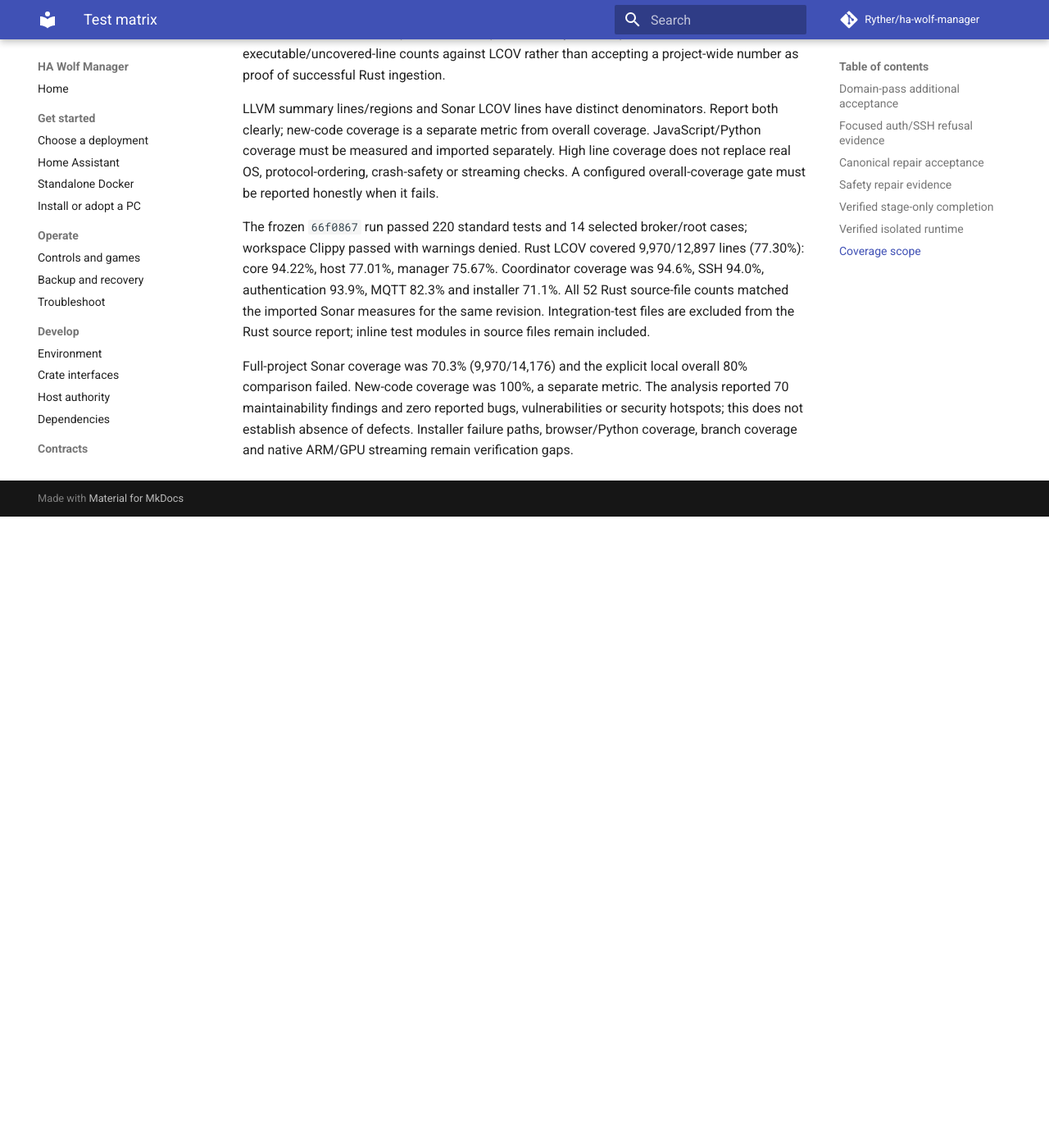
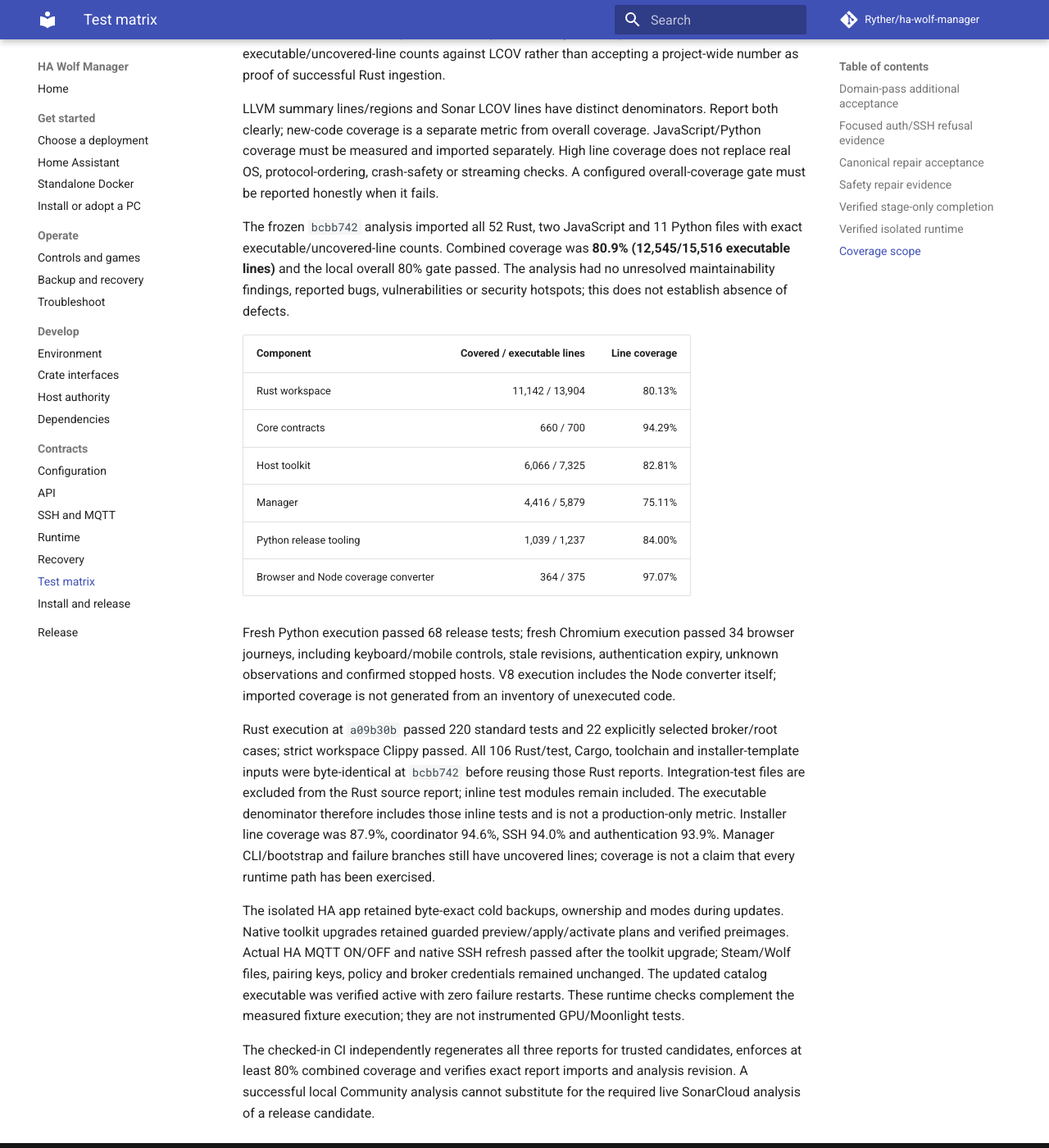
Before and after one commit to Ryther/ha-wolf-manager, an MkDocs documentation site: the page built from docs/contracts/test-matrix.md, in a window 1280 px wide and 1400 px high, scrolled down 4154 px. Shown: the whole window at 82% size. Built offline with MkDocs 1.6.1 and Material for MkDocs 9.7.7, drawn with Linux system fonts in a browser that asks for light colours; comment, search, counter and statistics services are not loaded; before the commit the page ends 4784 px from its top, so only the background shows below that.

Commit message:
docs(validation): publish measured coverage and native interface captures

```diff
--- a/docs/contracts/test-matrix.md
+++ b/docs/contracts/test-matrix.md
@@ -90,17 +90,46 @@
 streaming checks. A configured overall-coverage gate must be reported honestly
 when it fails.
 
-The frozen `66f0867` run passed 220 standard tests and 14 selected
-broker/root cases; workspace Clippy passed with warnings denied. Rust LCOV
-covered 9,970/12,897 lines (77.30%): core 94.22%, host 77.01%, manager 75.67%.
-Coordinator coverage was 94.6%, SSH 94.0%, authentication 93.9%, MQTT 82.3%
-and installer 71.1%. All 52 Rust source-file counts matched the imported
-Sonar measures for the same revision. Integration-test files are excluded
-from the Rust source report; inline test modules in source files remain included.
+The frozen `bcbb742` analysis imported all 52 Rust, two JavaScript and 11 Python
+files with exact executable/uncovered-line counts. Combined coverage was
+**80.9% (12,545/15,516 executable lines)** and the local overall 80% gate passed.
+The analysis had no unresolved maintainability findings, reported bugs,
+vulnerabilities or security hotspots; this does not establish absence of defects.
 
-Full-project Sonar coverage was 70.3% (9,970/14,176) and the explicit local
-overall 80% comparison failed. New-code coverage was 100%, a separate metric.
-The analysis reported 70 maintainability findings and zero reported bugs,
-vulnerabilities or security hotspots; this does not establish absence of defects.
-Installer failure paths, browser/Python coverage, branch coverage and native
-ARM/GPU streaming remain verification gaps.
+| Component | Covered / executable lines | Line coverage |
+| --- | ---: | ---: |
+| Rust workspace | 11,142 / 13,904 | 80.13% |
+| Core contracts | 660 / 700 | 94.29% |
+| Host toolkit | 6,066 / 7,325 | 82.81% |
+| Manager | 4,416 / 5,879 | 75.11% |
+| Python release tooling | 1,039 / 1,237 | 84.00% |
+| Browser and Node coverage converter | 364 / 375 | 97.07% |
+
+Fresh Python execution passed 68 release tests; fresh Chromium execution passed
+34 browser journeys, including keyboard/mobile controls, stale revisions,
+authentication expiry, unknown observations and confirmed stopped hosts. V8
+execution includes the Node converter itself; imported coverage is not generated
+from an inventory of unexecuted code.
+
+Rust execution at `a09b30b` passed 220 standard tests and 22 explicitly selected
+broker/root cases; strict workspace Clippy passed. All 106 Rust/test, Cargo,
+toolchain and installer-template inputs were byte-identical at `bcbb742` before
+reusing those Rust reports. Integration-test files are excluded from the Rust
+source report; inline test modules remain included. The executable denominator
+therefore includes those inline tests and is not a production-only metric.
+Installer line coverage was 87.9%, coordinator 94.6%, SSH 94.0% and authentication
+93.9%. Manager CLI/bootstrap and failure branches still have uncovered lines;
+coverage is not a claim that every runtime path has been exercised.
+
+The isolated HA app retained byte-exact cold backups, ownership and modes during
+updates. Native toolkit upgrades retained guarded preview/apply/activate plans
+and verified preimages. Actual HA MQTT ON/OFF and native SSH refresh passed after
+the toolkit upgrade; Steam/Wolf files, pairing keys, policy and broker credentials
+remained unchanged. The updated catalog executable was verified active with zero
+failure restarts. These runtime checks complement the measured fixture execution;
+they are not instrumented GPU/Moonlight tests.
+
+The checked-in CI independently regenerates all three reports for trusted
+candidates, enforces at least 80% combined coverage and verifies exact report
+imports and analysis revision. A successful local Community analysis cannot
+substitute for the required live SonarCloud analysis of a release candidate.
```
Also changed, not shown: README.md (+1 -2 lines), docs/guides/host-installation.md (+21 -0 lines), docs/images/home-assistant-manager.png, docs/images/standalone-dashboard.png, docs/images/standalone-sign-in.png.
